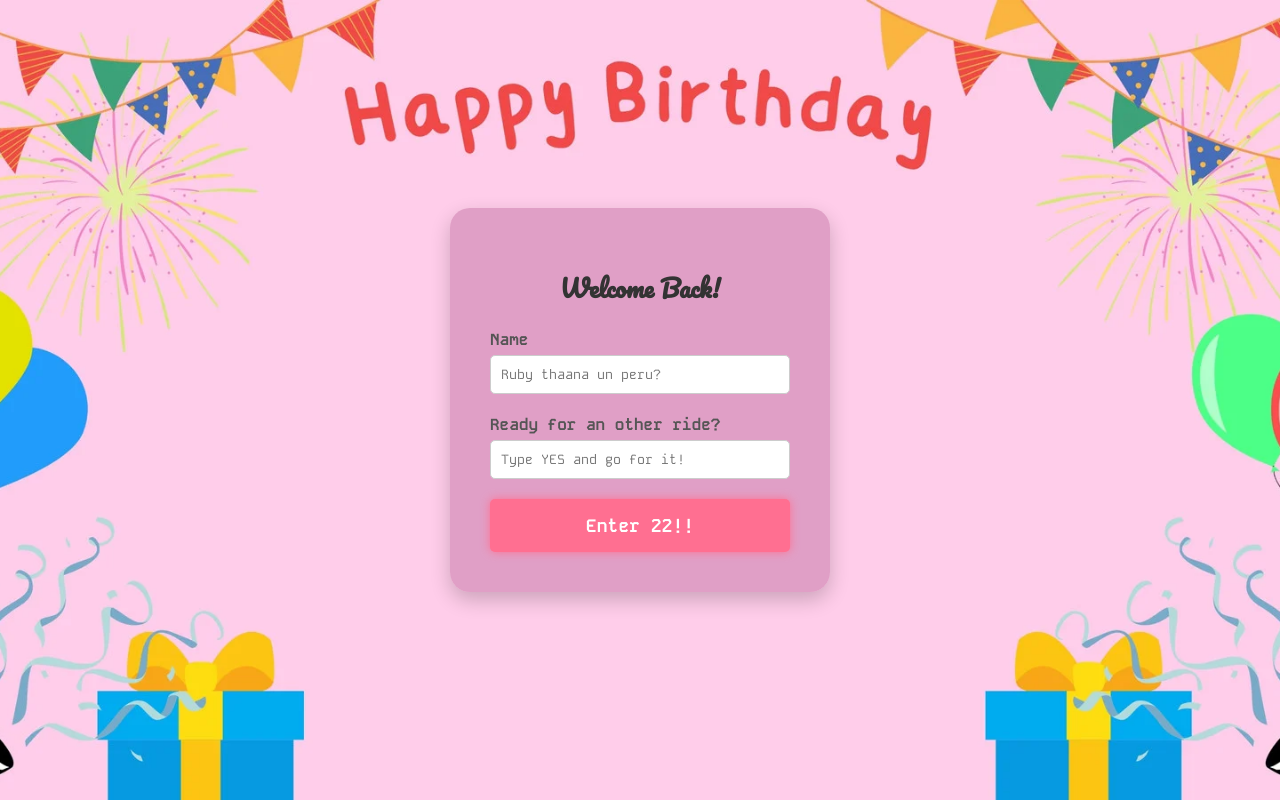
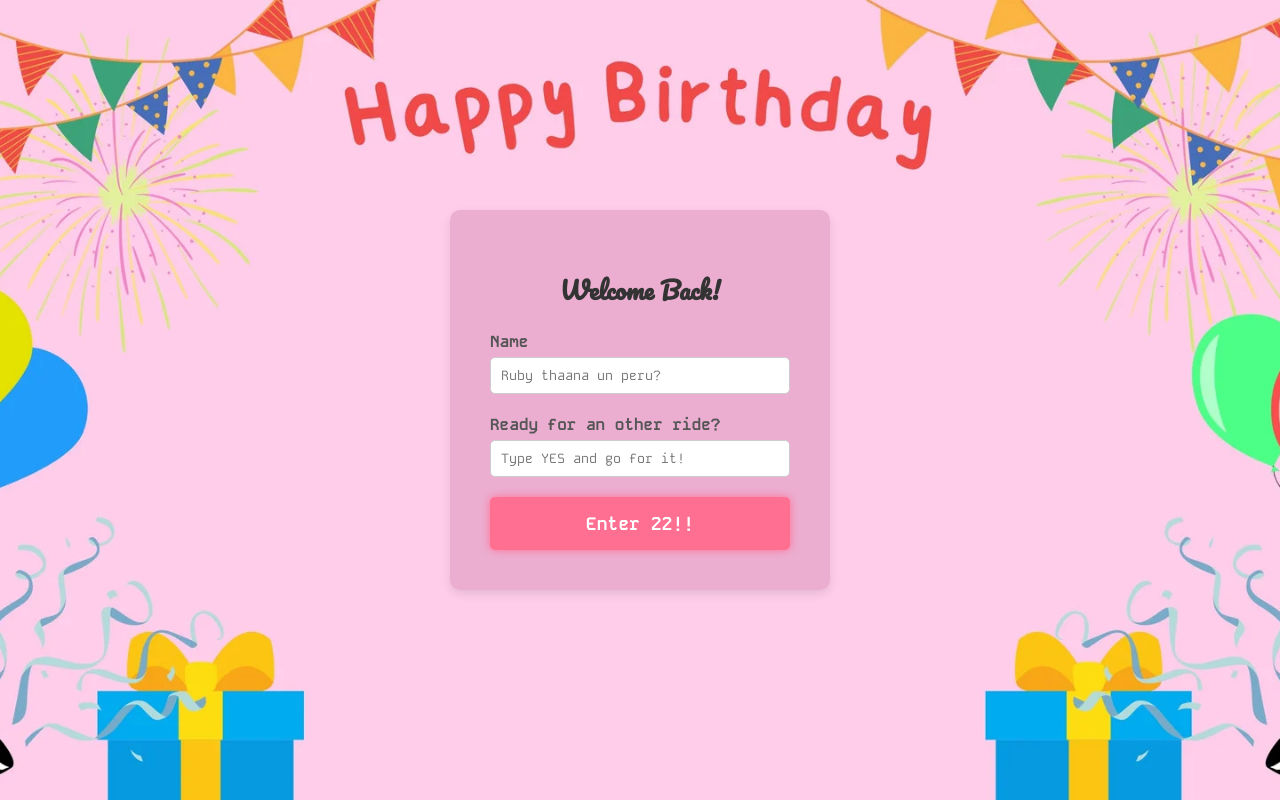
Before and after one commit to AbdulHakeem-FMAH/Greets, a plain HTML site: page index.html in a window 1280 px wide. Drawn offline with Linux system fonts and the light colour scheme; files whose address does not match are found by name.

Commit message:
Update styles.css

```diff
--- a/styles.css
+++ b/styles.css
@@ -1,20 +1,17 @@
-@font-face {
-    src: url(Font/Pacifico-Regular.ttf);
+@font-face{
+    src:url(Font/Pacifico-Regular.ttf);
     font-family: Pacifico;
 }
-
-@font-face {
-    src: url(Font/Courgette-Regular.ttf);
+@font-face{
+    src:url(Font/Courgette-Regular.ttf);
     font-family: Courgette;
 }
-
-@font-face {
-    src: url(Font/BungeeInline-Regular.ttf);
+@font-face{
+    src:url(Font/BungeeInline-Regular.ttf);
     font-family: Bungee;
 }
-
-@font-face {
-    src: url(Font/KodeMono-VariableFont_wght.ttf);
+@font-face{
+    src:url(Font/KodeMono-VariableFont_wght.ttf);
     font-family: KodeMono;
 }
 
@@ -32,17 +29,16 @@
 
 .login-container {
     text-align: center;
-    background: rgba(204, 128, 173, 0.6); /* Adjust transparency here */
+    background: rgba(204, 128, 173, 0.4);
     padding: 40px;
-    border-radius: 20px; /* Increased border radius for a softer look */
-    box-shadow: 0 8px 20px rgba(0, 0, 0, 0.2); /* Soft shadow for a glassy effect */
+    border-radius: 10px;
+    box-shadow: 0 4px 10px rgba(0, 0, 0, 0.1);
     width: 300px;
 }
 
 h2 {
     margin-bottom: 20px;
     color: #333;
-    font-family: Pacifico; /* Using Courgette font for headings */
 }
 
 .input-container {
@@ -52,7 +48,7 @@
     font-weight: bold;
 }
 
-.input-container ::placeholder {
+.input-container ::placeholder{
     font-family: KodeMono;
 }
 
@@ -68,7 +64,6 @@
     border: 1px solid #ccc;
     border-radius: 5px;
     box-sizing: border-box;
-    font-family: KodeMono;
 }
 
 button {
```
